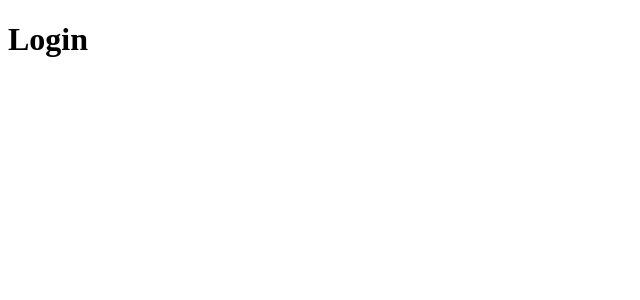
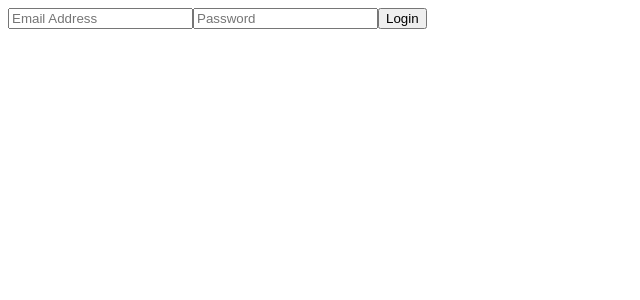
Before and after one commit to N-eeraj/notes-ui, a React (Vite) app: page /login in a window 1280 px wide. Shown: the top 300 px of the page, without its empty margins (0-640 px from the left). Built offline with nearby package versions, Linux system fonts and the light colour scheme.

Commit message:
Created custom input component

```diff
--- /dev/null
+++ b/src/components/input.jsx
@@ -0,0 +1,12 @@
+import { useState } from "react"
+
+const input = ({ stateChanger, ...props }) => {
+    return (
+        <input
+            type={ props.type }
+            placeholder={ props.placeholder }
+            onInput={ e => stateChanger(e.target.value) } />
+    )
+}
+
+export default input
--- a/src/pages/login.jsx
+++ b/src/pages/login.jsx
@@ -1,7 +1,32 @@
-export default function() {
+import { useState } from 'react'
+import Input from '@components/input'
+
+const login = () => {
+    const[email, setEmail] = useState('')
+    const[password, setPassword] = useState('')
+
+    const login = () => {
+        console.log(email)
+        console.log(password)
+    }
+
     return (
-        <h1>
-            Login
-        </h1>
+        <div>
+            <Input
+                stateChanger={ setEmail }
+                type="email"
+                placeholder="Email Address" />
+
+            <Input
+                stateChanger={ setPassword }
+                type="password"
+                placeholder="Password" />
+
+            <button onClick={ login }>
+                Login
+            </button>
+        </div>
     )
 }
+
+export default login
```
